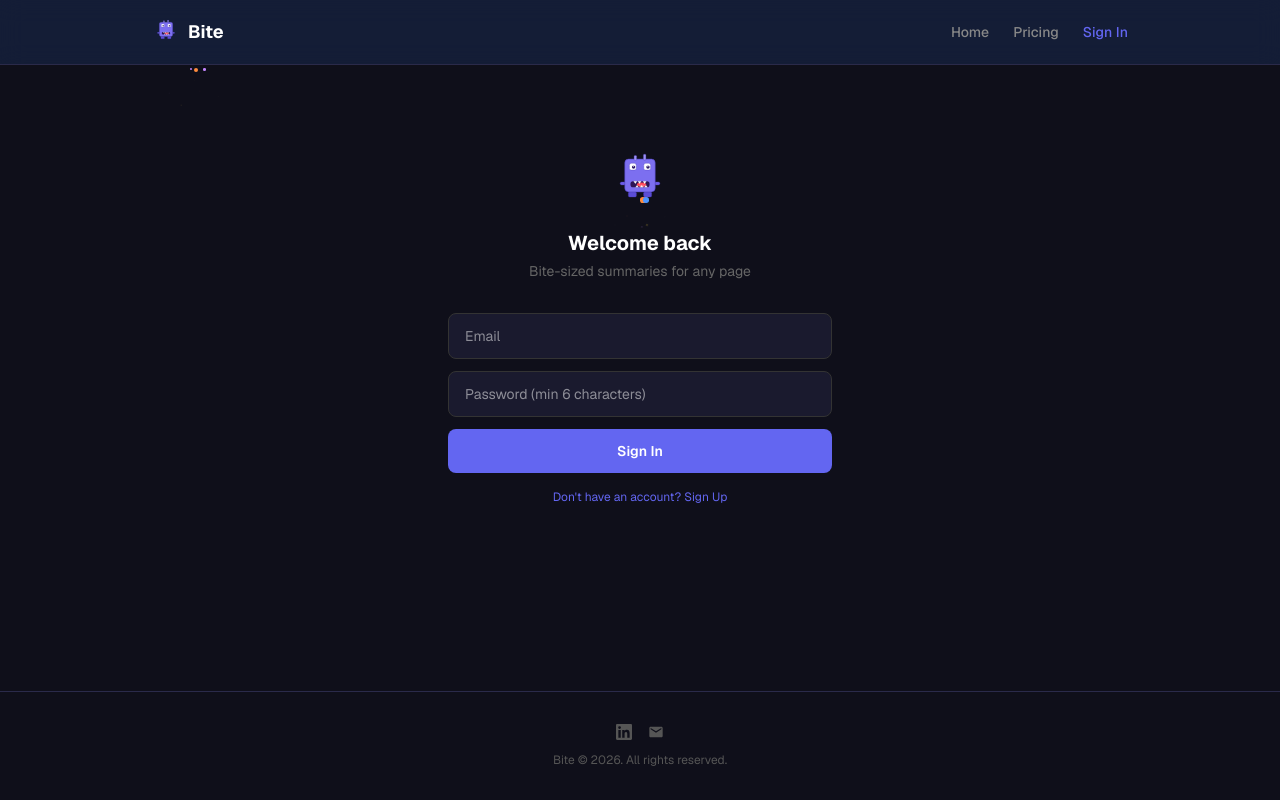
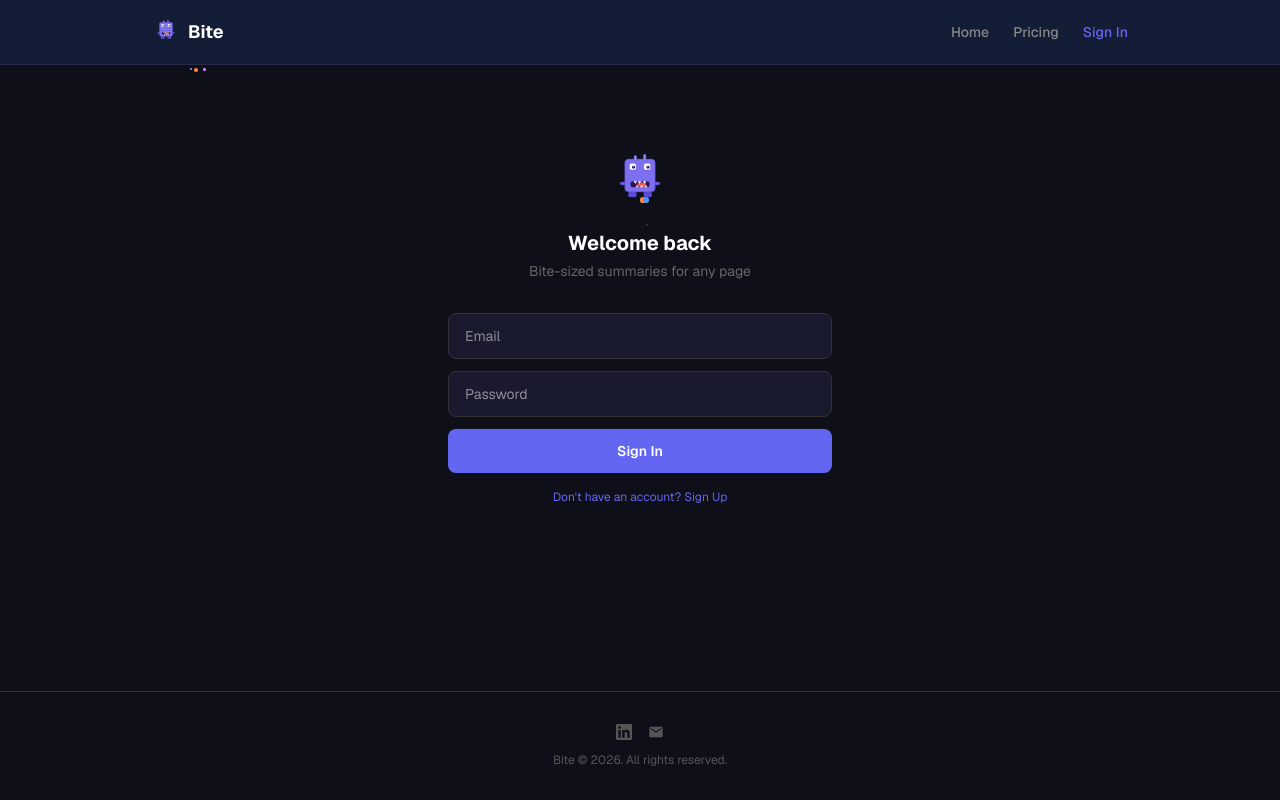
Before and after one commit to vibhumahendru/bite-website, a Next.js app: page /auth in a window 1280 px wide. Built offline with nearby package versions, Linux system fonts and the light colour scheme; no server answers.

Commit message:
Show password hint only during signup, not sign-in
Co-Authored-By: Claude Opus 4.6 <noreply@anthropic.com>

```diff
--- a/src/app/auth/page.tsx
+++ b/src/app/auth/page.tsx
@@ -116,7 +116,7 @@ function AuthForm() {
           />
           <input
             type="password"
-            placeholder="Password (min 6 characters)"
+            placeholder={isSignUp ? "Password (min 6 characters)" : "Password"}
             value={password}
             onChange={(e) => setPassword(e.target.value)}
             className="w-full rounded-lg border border-[#333] bg-[#1a1a2e] px-4 py-3 text-sm text-white outline-none focus:border-[#6366f1] transition-colors"
```
